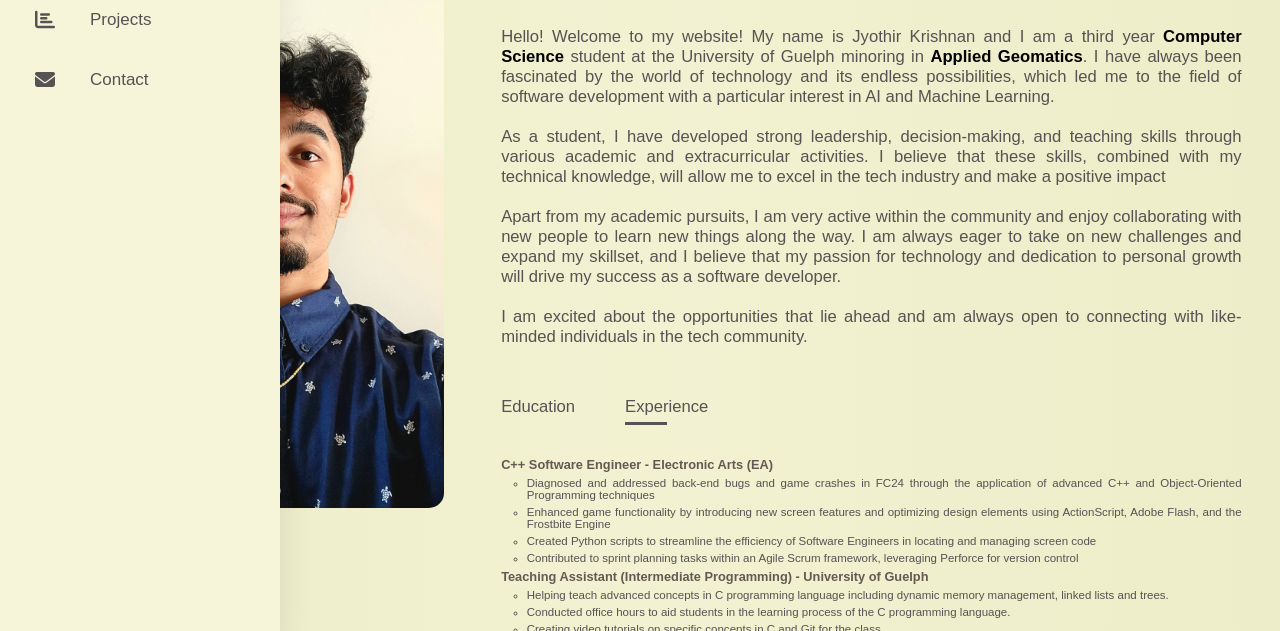
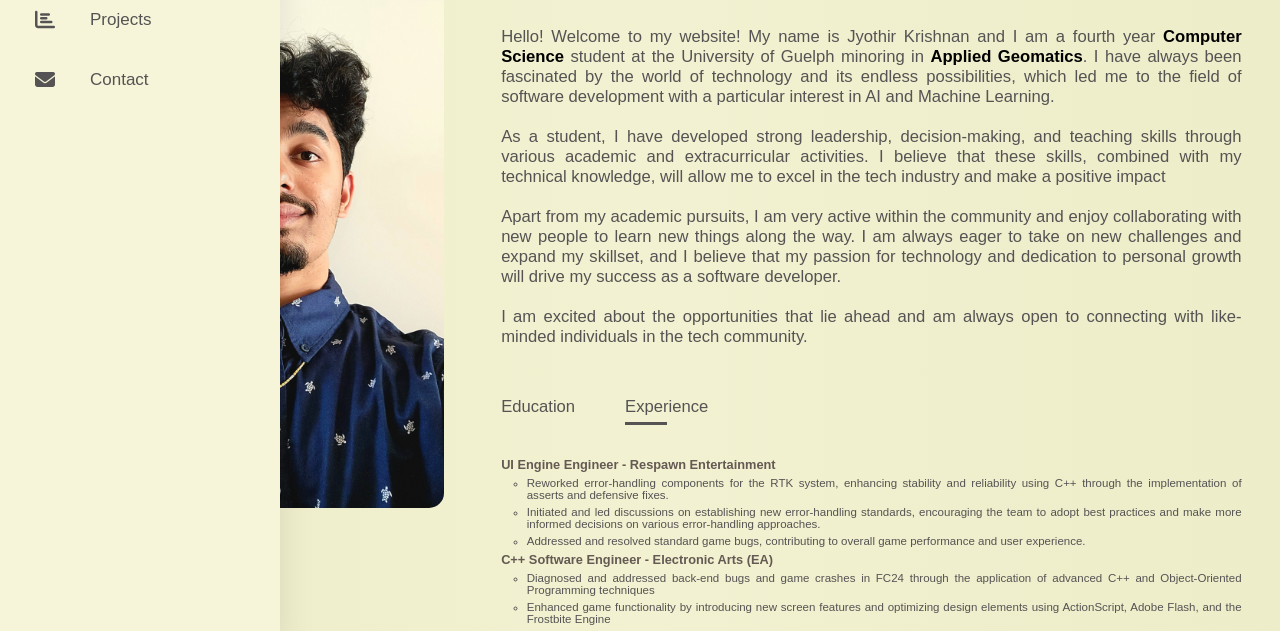
Before and after one commit to jyothir21/Portfolio, a plain HTML site: page pages/home.html in a window 1280 px wide. Both pictures are taken after a click on the element "Experience". Shown: the part 896-1527 px from the top of the page. Drawn offline with Linux system fonts and the light colour scheme.

Commit message:
added more experience

```diff
--- a/pages/home.html
+++ b/pages/home.html
@@ -89,7 +89,7 @@
             <h1 class="sub-title">About Me</h1>
             <p class="intro">
               Hello! Welcome to my website! My name is Jyothir Krishnan and I am
-              a third year <span id="colour">Computer Science</span> student at
+              a fourth year <span id="colour">Computer Science</span> student at
               the University of Guelph minoring in
               <span id="colour">Applied Geomatics</span>. I have always been
               fascinated by the world of technology and its endless
@@ -141,6 +141,26 @@
             </div>
             <div class="tab-contents" id="experience">
               <ul>
+                <li>
+                  <span>UI Engine Engineer - Respawn Entertainment</span>
+                  <ul class="desc">
+                    <li>
+                      Reworked error-handling components for the RTK system,
+                      enhancing stability and reliability using C++ through the
+                      implementation of asserts and defensive fixes.
+                    </li>
+                    <li>
+                      Initiated and led discussions on establishing new
+                      error-handling standards, encouraging the team to adopt
+                      best practices and make more informed decisions on various
+                      error-handling approaches.
+                    </li>
+                    <li>
+                      Addressed and resolved standard game bugs, contributing to
+                      overall game performance and user experience.
+                    </li>
+                  </ul>
+                </li>
                 <li>
                   <span>C++ Software Engineer - Electronic Arts (EA)</span>
                   <ul class="desc">
```
